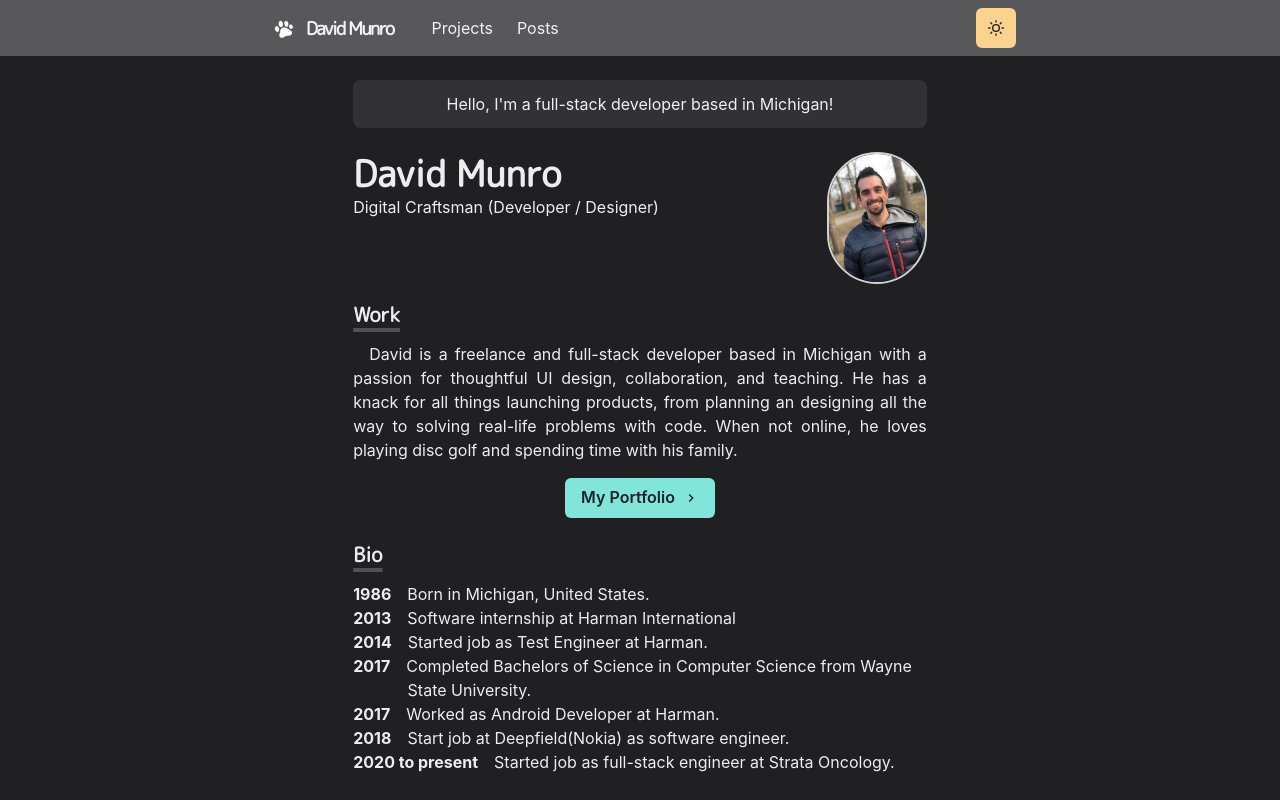
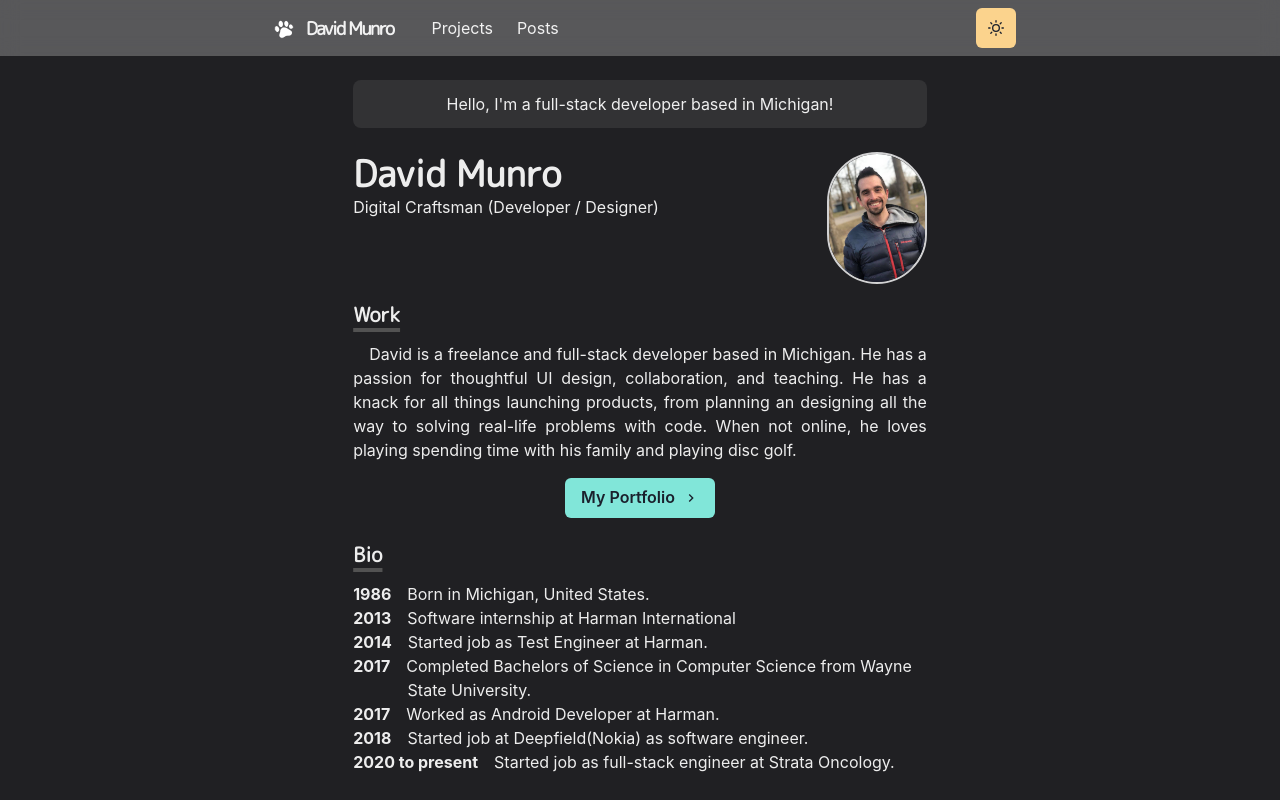
Before and after one commit to djmunro/davidmunr-homepage, a Next.js app: page / in a window 1280 px wide. Shown: the top 800 px of the page. Built offline with nearby package versions, Linux system fonts and the light colour scheme.

Commit message:
Bio updates

```diff
--- a/components/navbar.tsx
+++ b/components/navbar.tsx
@@ -93,7 +93,10 @@ export const Navbar = props => {
                 <NextLink href="/posts" passHref>
                   <MenuItem as={Link}>Posts</MenuItem>
                 </NextLink>
-                <MenuItem as={Link} href="">
+                <MenuItem
+                  as={Link}
+                  href="https://github.com/djmunro/davidmunro-homepage"
+                >
                   View Source
                 </MenuItem>
               </MenuList>
--- a/pages/index.tsx
+++ b/pages/index.tsx
@@ -60,12 +60,12 @@ const Page = () => {
             Work
           </Heading>
           <Paragraph>
-            David is a freelance and full-stack developer based in Michigan with
-            a passion for thoughtful UI design, collaboration, and teaching. He
-            has a knack for all things launching products, from planning an
+            David is a freelance and full-stack developer based in Michigan. He
+            has a passion for thoughtful UI design, collaboration, and teaching.
+            He has a knack for all things launching products, from planning an
             designing all the way to solving real-life problems with code. When
-            not online, he loves playing disc golf and spending time with his
-            family.
+            not online, he loves playing spending time with his family and
+            playing disc golf.
           </Paragraph>
           <Box textAlign="center" my={4}>
             <NextLink href="/projects">
@@ -103,7 +103,7 @@ const Page = () => {
           </BioSection>
           <BioSection>
             <BioYear>2018</BioYear>
-            Start job at Deepfield(Nokia) as software engineer.
+            Started job at Deepfield(Nokia) as software engineer.
           </BioSection>
           <BioSection>
             <BioYear>2020 to present</BioYear>
@@ -116,7 +116,7 @@ const Page = () => {
             I ❤
           </Heading>
           <Paragraph>
-            My family, Disc golf, Building Apps and minimalism
+            My family, Disc golf, Building Apps and Minimalism.
           </Paragraph>
         </Section>
 
```
